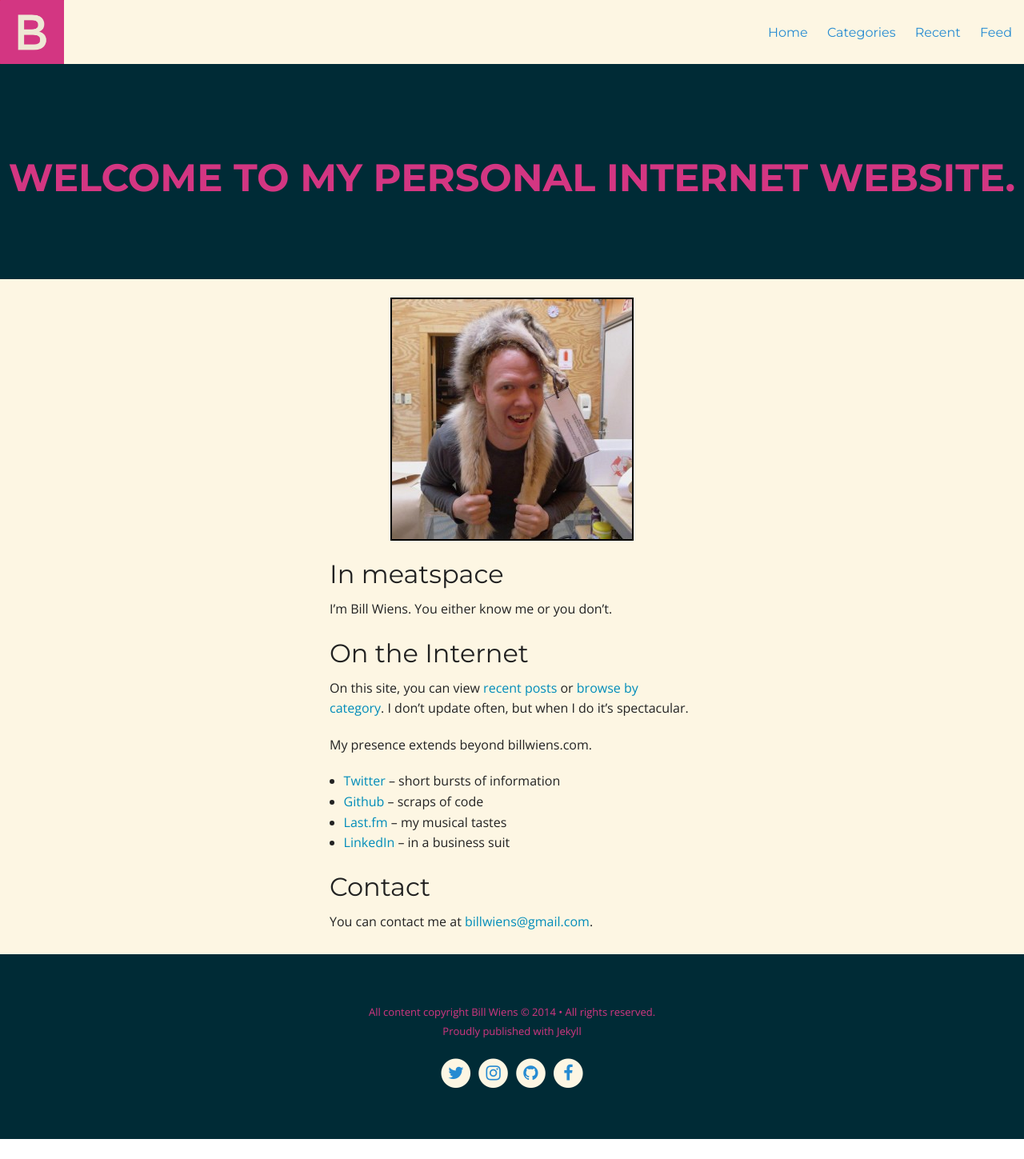
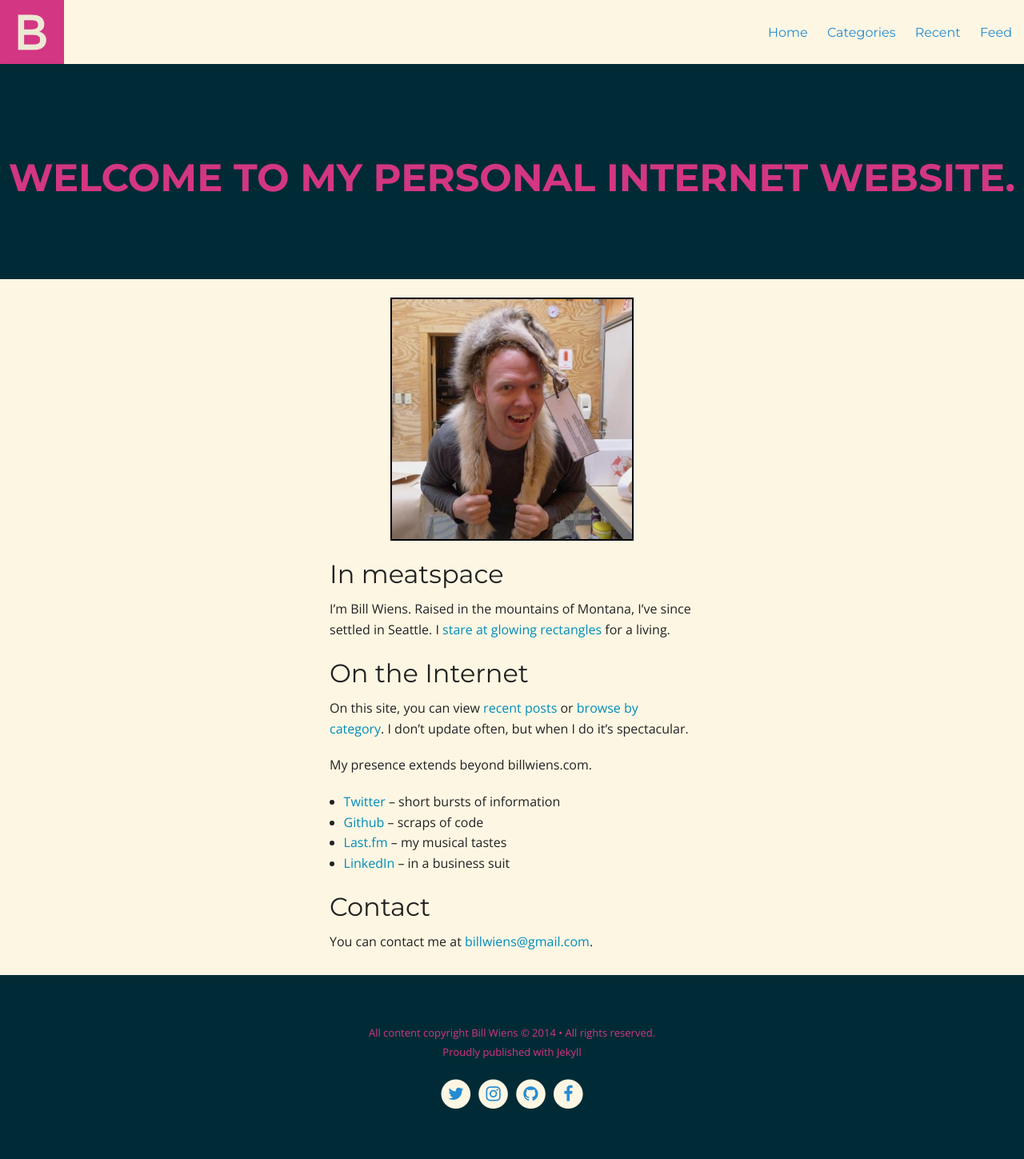
Before and after one commit to billputer/billwiens.com, a Jekyll site: the page built from index.md, in a window 1280 px wide. Shown: the whole page at 80% size. Built offline with Jekyll 4.4.1, drawn with Linux system fonts in a browser that asks for light colours; nearby versions of some CDN libraries; before the commit the page ends 1424 px from its top, so only the background shows below that.

Commit message:
Better bio with additional alliteration.

```diff
--- a/index.md
+++ b/index.md
@@ -8,7 +8,7 @@ css-class: notepad-home-content
 
 # In meatspace
 
-I’m Bill Wiens. You either know me or you don’t.
+I’m Bill Wiens. Raised in the mountains of Montana, I've since settled in Seattle. I [stare at glowing rectangles](http://www.theonion.com/articles/report-90-of-waking-hours-spent-staring-at-glowing,2747/) for a living.
 
 # On the Internet
 
```
